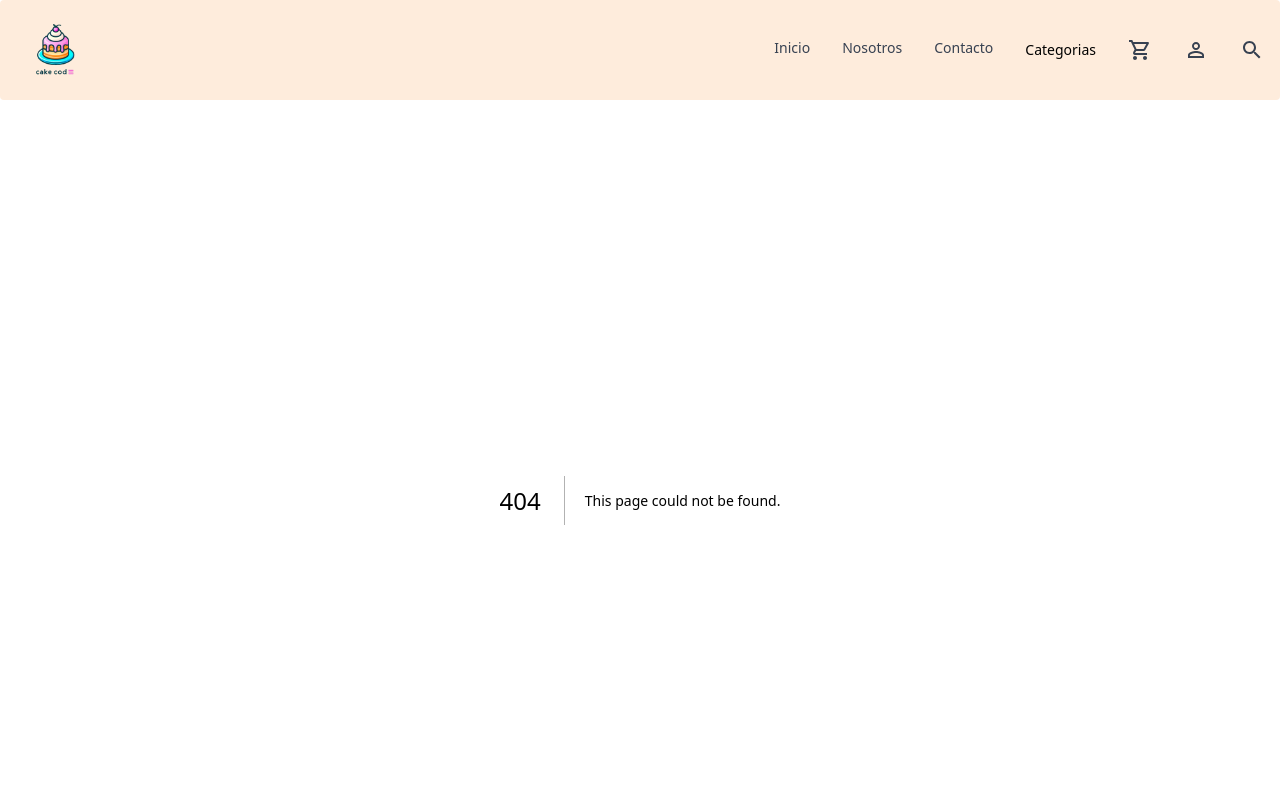
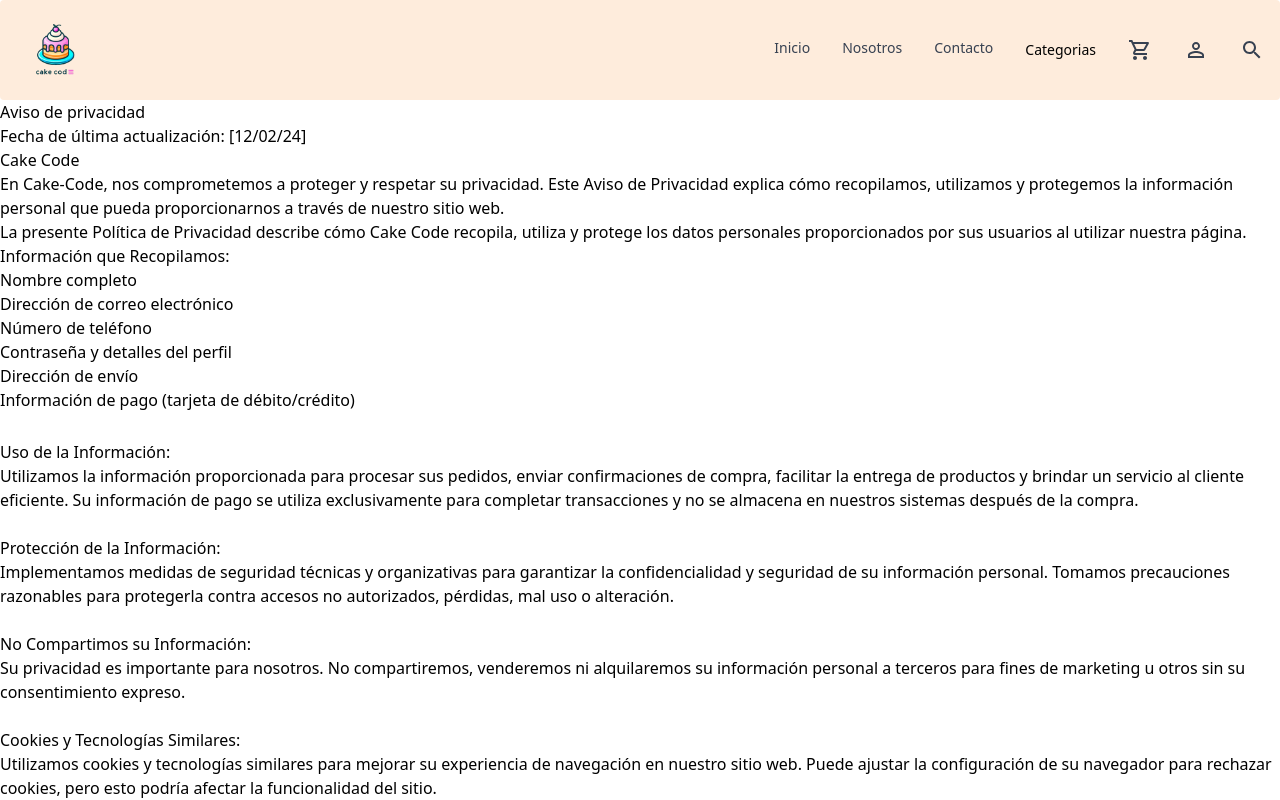
Before and after one commit to BryanTevillo/cake-code, a Next.js app: page /Privacy in a window 1280 px wide. Before the commit this address had no page. Shown: the top 800 px of the page. Built offline with nearby package versions, Linux system fonts and the light colour scheme.

Commit message:
Modifiqué Signup y agregue una página de texto para el acuerdo de privacidad

```diff
--- /dev/null
+++ b/src/app/Privacy/page.jsx
@@ -0,0 +1,70 @@
+
+// import React from 'react';
+// import Popup from 'reactjs-popup';
+// import 'reactjs-popup/dist/index.css';
+
+// export default function PopupGfg(){
+//   return(
+//   <div>
+//     <h4>NextJs Popup - GeeksforGeeks</h4>
+//     <Popup trigger={<button> Click to open popup </button>}
+//      position="right center">
+//       <div>GeeksforGeeks</div>
+//       <button>Click here</button>
+//     </Popup>
+//   </div>
+//   )
+// };
+import React from 'react'
+
+function Privacy() {
+  return (
+    <div>
+        <h1>Aviso de privacidad</h1>
+        <h1>Fecha de última actualización: [12/02/24]</h1>
+        <h1>Cake Code</h1>
+
+        <div className="mb-1 block">En Cake-Code, nos comprometemos a proteger y respetar su privacidad. Este Aviso de Privacidad explica cómo recopilamos, utilizamos y protegemos la información personal que pueda proporcionarnos a través de nuestro sitio web.
+        <p>
+        La presente Política de Privacidad describe cómo Cake Code recopila, utiliza y protege los datos personales proporcionados por sus usuarios al utilizar nuestra página.
+        </p>
+        <p>Información que Recopilamos:</p>
+        <ul>
+            <li>Nombre completo</li>
+            <li>Dirección de correo electrónico</li>
+            <li>Número de teléfono</li>
+            <li>Contraseña y detalles del perfil</li>
+            <li>Dirección de envío</li>
+            <li>Información de pago (tarjeta de débito/crédito)</li>
+        </ul></div>
+
+        <br />
+        <h3>Uso de la Información:</h3>
+        <p>Utilizamos la información proporcionada para procesar sus pedidos, enviar confirmaciones de compra, facilitar la entrega de productos y brindar un servicio al cliente eficiente. Su información de pago se utiliza exclusivamente para completar transacciones y no se almacena en nuestros sistemas después de la compra.</p>
+        <br />
+        <h3>Protección de la Información:</h3>
+        <p>Implementamos medidas de seguridad técnicas y organizativas para garantizar la confidencialidad y seguridad de su información personal. Tomamos precauciones razonables para protegerla contra accesos no autorizados, pérdidas, mal uso o alteración.</p>
+        <br />
+        <h3>No Compartimos su Información:</h3>
+        <p>Su privacidad es importante para nosotros. No compartiremos, venderemos ni alquilaremos su información personal a terceros para fines de marketing u otros sin su consentimiento expreso.</p>
+        <br />
+        <h3>Cookies y Tecnologías Similares:</h3>
+        <p>Utilizamos cookies y tecnologías similares para mejorar su experiencia de navegación en nuestro sitio web. Puede ajustar la configuración de su navegador para rechazar cookies, pero esto podría afectar la funcionalidad del sitio.</p>
+        <br />
+        <h3>Cambios en el Aviso de Privacidad:</h3>
+        <p>Nos reservamos el derecho de actualizar este Aviso de Privacidad ocasionalmente. Le recomendamos revisar periódicamente los cambios para estar informado sobre cómo estamos protegiendo su información.</p>
+        <br />
+        <h3>Derechos de Privacidad:</h3>
+        <p>Usted tiene derechos sobre su información personal, incluido el acceso, corrección y eliminación. Para ejercer estos derechos o realizar preguntas sobre nuestro Aviso de Privacidad, contáctenos a través de la información proporcionada al principio de este aviso.</p>
+
+        Al utilizar nuestro sitio web, usted acepta los términos de este Aviso de Privacidad. Agradecemos la confianza que deposita en Cake-Code y nos comprometemos a proteger y respetar su privacidad.
+
+        Atentamente,
+
+        [Nombre del Responsable de Privacidad o Departamento]
+
+    Cake-Code</div>
+  )
+}
+
+export default Privacy
--- a/src/app/Signup/page.jsx
+++ b/src/app/Signup/page.jsx
@@ -10,12 +10,13 @@
   return (
 
     <div className="grid  justify-items-center ">
-        <Card style={{margin:50}} className="max-w-lg">
+        <div className={luckiestguy.className} id ="titulo">
+                <Label htmlFor="email1" value="REGISTRATE" />
+        </div>
+        <Card style={{margin:50}} className="max-w-lg ">
       <form className="flex flex-col gap-4">
         <div>
-            <div className={luckiestguy.className}>
-                <Label htmlFor="email1" value="REGISTRATE" />
-            </div>
+
             <div className="mb-1 block">
                 <Label htmlFor="nombre1" value="Nombre(s)*" />
             </div>
--- /dev/null
+++ b/src/app/Signup/styles.css
@@ -0,0 +1,3 @@
+#titulo{
+    background-color: blueviolet;
+}
```
